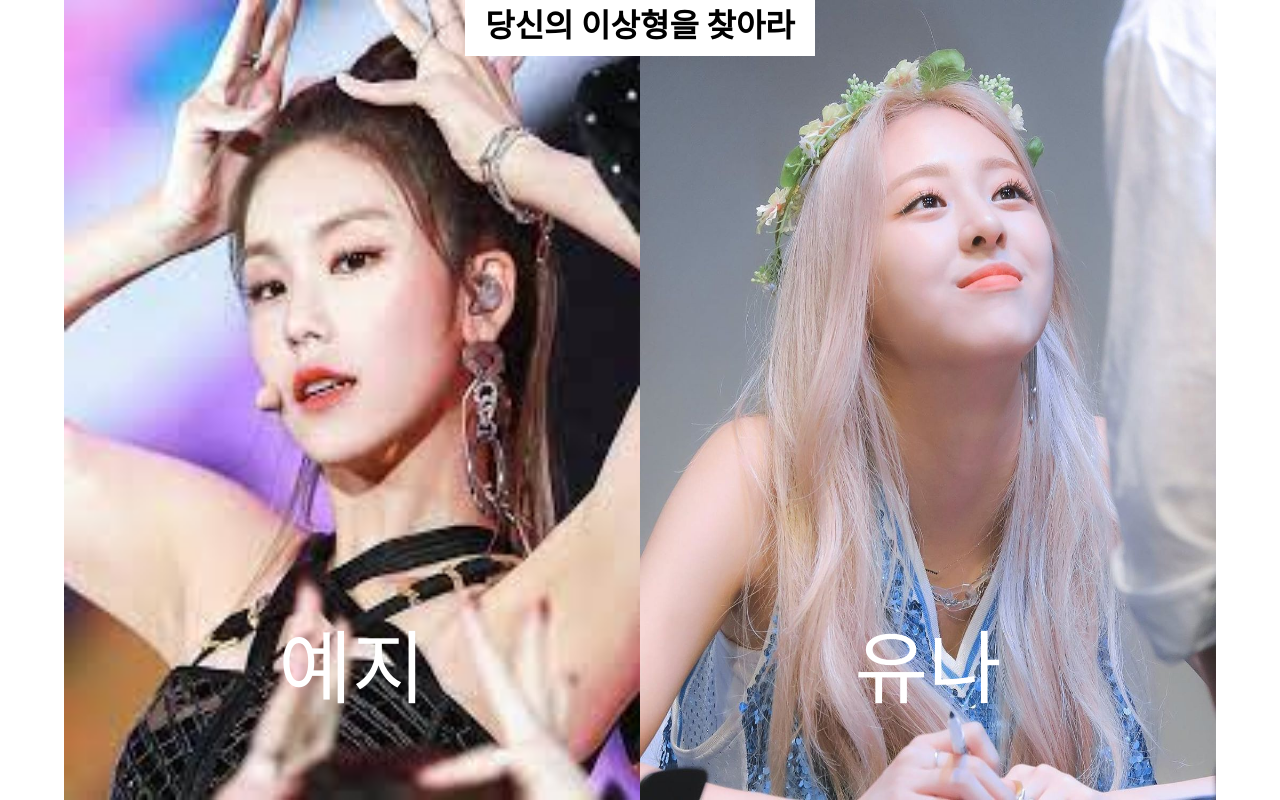
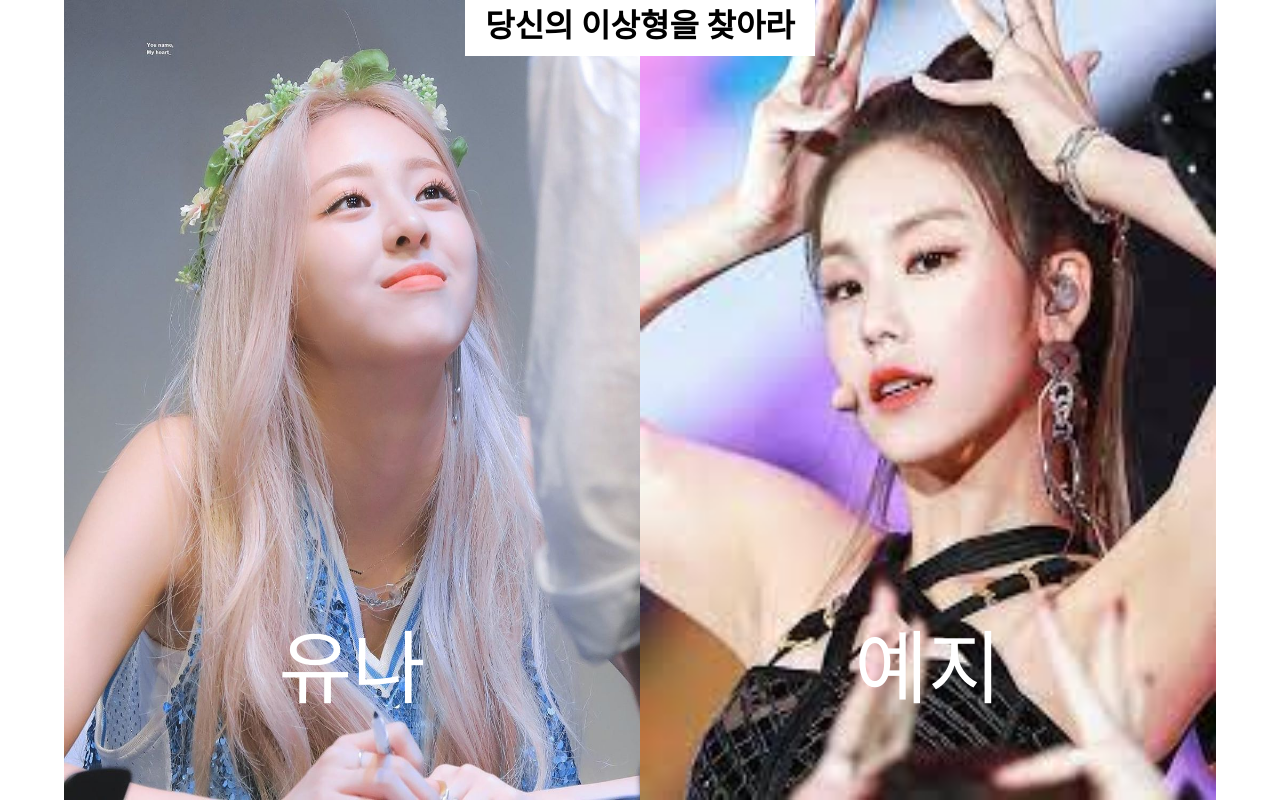
Before and after one commit to mingyeongmo/Idoltype-WorldCup-project, a React (Create React App) app: page / in a window 1280 px wide. Built offline with nearby package versions, Linux system fonts and the light colour scheme.

Commit message:
Idle type WorldCup project Day-7

```diff
--- a/src/components/Contents.js
+++ b/src/components/Contents.js
@@ -23,19 +23,48 @@ const items = [
 
 
 const Contents = () => {
+    const [idols, setIdols] = useState([]);
+
+    const [displays, setDisplays] = useState([]);
+
+    const [winners, setWinners] = useState([]);
+
+    useEffect(() => {
+        items.sort(()=> Math.random() - 0.5);
+        setIdols(items);
+        setDisplays([items[0],items[1]]);
+    }, [])
+
+    const choice = (idol) => () => {
+        if(idols.length <= 2){
+            if(winners.length === 0){
+                setDisplays([idol]);
+            } else {
+                let updatedidol = [...winners, idol];
+                setIdols(updatedidol);
+                setDisplays([updatedidol[0], updatedidol[1]]);
+                setWinners([]);
+            }
+        }else if (idols.length > 2){
+            setWinners([...winners, idol])
+            setDisplays([idols[2], idols[3]])
+            setIdols(idols.slice(2))
+        }
+    };
+
     return (
         <>
                 <Vscontent>
                     <FlexBox>
                         <h1 className="title">당신의 이상형을 찾아라</h1>
-                        <div className="Fight1">
-                            <img className='img' src={require("../imgs/itzyimgs/yeji.jpeg").default}/>
-                            <div className='name'>예지</div>
-                        </div>
-                        <div className="Fight1">
-                            <img className='img' src={require("../imgs/itzyimgs/yuna.jpeg").default} />
-                            <div className='name'>유나</div>
-                        </div>
+                        {displays.map(d => {
+                            return (
+                                <div className="Fight1" key={d.name} onClick={choice(d)}>
+                                    <img className='img' src={d.src.default}/>
+                                    <div className='name'>{d.name}</div>
+                                </div>
+                            )
+                        })}
                     </FlexBox>
                 </Vscontent>
 
```
